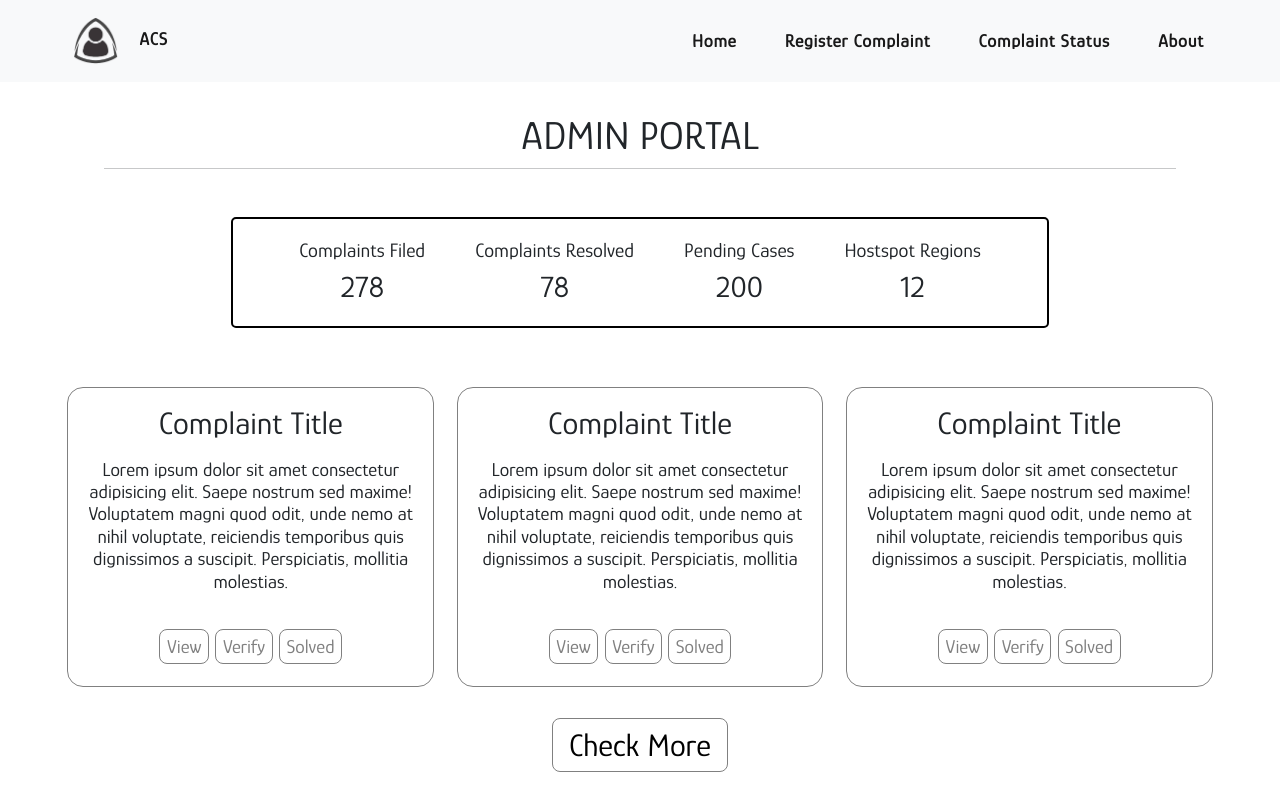
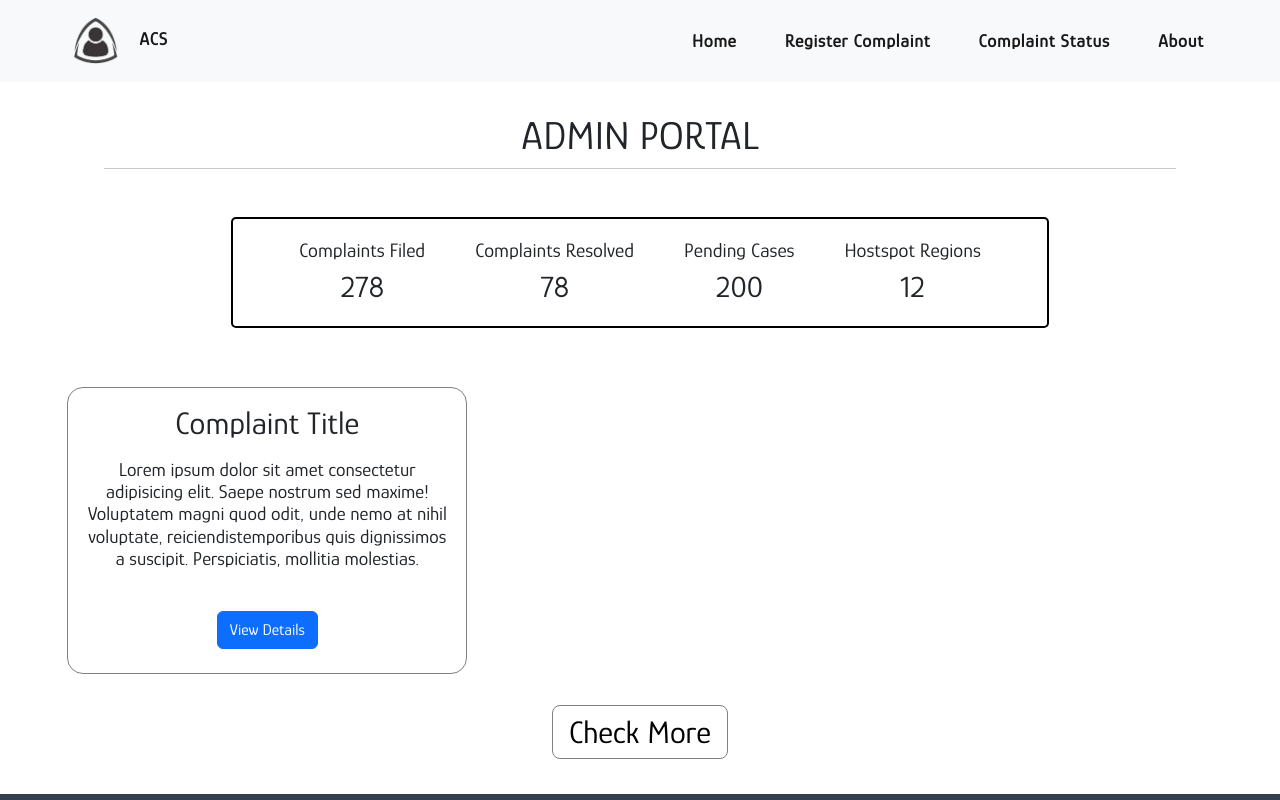
Before and after one commit to harshpatel63/ACS, a React (Create React App) app: page /admin in a window 1280 px wide. Shown: the top 800 px of the page. Built offline with nearby package versions, Linux system fonts and the light colour scheme.

Commit message:
admin portal updated

```diff
--- a/package.json
+++ b/package.json
@@ -7,6 +7,7 @@
         "@testing-library/react": "^13.3.0",
         "@testing-library/user-event": "^13.5.0",
         "@truffle/hdwallet-provider": "^2.0.0",
+        "chart.js": "^3.9.1",
         "crypto": "^1.0.1",
         "ganache-cli": "^6.12.2",
         "ipfs-car": "^0.8.1",
--- a/src/components/Admin/AdminPortal.css
+++ b/src/components/Admin/AdminPortal.css
@@ -1,11 +1,11 @@
-.section{
+.section {
     display: flex;
     align-items: center;
     justify-content: center;
     text-align: center;
 }
 
-.scorecard-outer-box{
+.scorecard-outer-box {
     width: 70%;
     margin: 3rem auto;
     padding: 1rem;
@@ -15,31 +15,31 @@
     justify-content: space-evenly;
 }
 
-.score-box{
+.score-box {
     display: inline;
     text-align: center;
 }
 
-.score-title{
+.score-title {
     font-size: 20px;
 }
 
-.score{
+.score {
     font-size: 30px;
 }
 
-.work{
+.work {
     display: block;
     padding: 1rem;
     padding-top: 2rem;
     padding-bottom: 2rem;
 }
 
-.work h1{
+.work h1 {
     font-size: 2.5rem;
 }
 
-.work h1 a{
+.work h1 a {
     color: black;
     font-size: 2rem;
     text-decoration: none;
@@ -48,43 +48,44 @@
     padding: 0.5rem 1rem;
 }
 
-.work h1 a:hover{
+.work h1 a:hover {
     box-shadow: inset 0rem 0rem 0.8rem cyan;
     color: gray;
 }
 
-.cards{
+.cards {
     display: grid;
     grid-template-columns: auto auto auto;
     margin-top: 1.3rem;
     margin-bottom: 1.3rem;
 }
 
-.work-card{
+.work-card {
     display: grid;
     padding: 1rem;
     margin: 0.7rem;
     border: 1px solid gray;
     border-radius: 1rem;
     justify-content: space-evenly;
+    max-width: 400px;
 }
 
-.work-card h1{
+.work-card h1 {
     margin-bottom: 1rem;
     font-size: 2rem;
 }
 
-.work-card p{
+.work-card p {
     font-size: 1.2rem;
     line-height: 1.4rem;
 }
 
-.card-buttons{
+.card-buttons {
     margin-top: 1rem;
     padding: 0.5rem;
 }
 
-.card-buttons a{
+.card-buttons a {
     color: gray;
     text-decoration: none;
     border: 1px solid gray;
@@ -94,43 +95,40 @@
     font-size: 1.2rem;
 }
 
-.card-buttons a:hover{
+.card-buttons a:hover {
     box-shadow: inset 0rem 0rem 0.5rem cyan;
 }
 
-
-@media only screen and (max-width: 700px){
-
-    .scorecard-outer-box{
+@media only screen and (max-width: 700px) {
+    .scorecard-outer-box {
         width: 50%;
         display: flex;
         flex-direction: column;
         justify-content: space-evenly;
     }
 
-    .score-box{
+    .score-box {
         margin: 0.5rem 0;
     }
 
-    .score-title{
+    .score-title {
         font-size: 20px;
     }
 
-    .score{
+    .score {
         font-size: 30px;
     }
 
-
-    .cards{
+    .cards {
         display: grid;
         grid-template-columns: auto;
     }
 
-    .work h1{
+    .work h1 {
         font-size: 2rem;
     }
 
-    .work-card h1{
+    .work-card h1 {
         font-size: 1.8rem;
     }
 }
--- a/src/components/Admin/AdminPortal.jsx
+++ b/src/components/Admin/AdminPortal.jsx
@@ -1,96 +1,82 @@
-import React from "react";
-import "./AdminPortal.css"
+import React, { useEffect } from "react";
+import "./AdminPortal.css";
 
 function AdminPortal() {
-    return <div className="section-full">
+    let complaintList = [
+        {
+            title: "Complaint Title",
+            description:
+                " Lorem ipsum dolor sit amet consectetur adipisicing elit. Saepe nostrum sed maxime! Voluptatem magni quod odit, unde nemo at nihil voluptate, reiciendistemporibus quis dignissimos a suscipit. Perspiciatis, mollitia molestias.",
+        },
+    ];
+    async function fetchComplaints() {
+        try {
+            let x = await window.complaintContract.methods
+                .getComplaintsList()
+                .call();
+            console.log(x);
+        } catch (e) {
+            alert(e.message + " Please Try again..");
+            return;
+        }
+
+        /* Map*/
+    }
+
+    useEffect(() => {
+        setTimeout(() => {
+            fetchComplaints();
+        }, 2000);
+    }, []);
+    return (
+        <div className="section-full">
             <div className="container-center section work" id="work">
                 <h1>ADMIN PORTAL</h1>
                 <hr />
                 <div className="scorecard-outer-box">
                     <span className="score-box">
-                    <div className='score-title'>Complaints Filed</div>
+                        <div className="score-title">Complaints Filed</div>
                         <div className="score">278</div>
                     </span>
                     <span className="score-box">
-                    <div className='score-title'>Complaints Resolved</div>
+                        <div className="score-title">Complaints Resolved</div>
                         <div className="score">78</div>
                     </span>
                     <span className="score-box">
-                    <div className='score-title'>Pending Cases</div>
+                        <div className="score-title">Pending Cases</div>
                         <div className="score">200</div>
                     </span>
                     <span className="score-box">
-                    <div className='score-title'>Hostspot Regions</div>
+                        <div className="score-title">Hostspot Regions</div>
                         <div className="score">12</div>
                     </span>
                 </div>
 
                 <div class="cards">
+                    {complaintList.map((each) => (
                         <div class="work-card">
-                        <h1>Complaint Title</h1>
-                        <p>
-                        Lorem ipsum dolor sit amet consectetur adipisicing elit. Saepe nostrum sed maxime! Voluptatem magni quod odit, unde nemo at nihil voluptate, reiciendis temporibus quis dignissimos a suscipit. Perspiciatis, mollitia molestias.
-                        </p>
+                            <h1>{each.title}</h1>
+                            <p>{each.description}</p>
                             <div class="card-buttons">
-                            <a
+                                <button
+                                    className="btn btn-primary"
                                     href=""
                                     target="_blank"
-                                >View</a>
-                                <a
-                                href=""
-                                target="_blank"
-                                >Verify</a>
-                                <a
-                                href=""
-                                target="_blank"
-                                >Solved</a>
+                                >
+                                    View Details
+                                </button>
                             </div>
                         </div>
-                    <div class="work-card">
-                        <h1>Complaint Title</h1>
-                        <p>
-                        Lorem ipsum dolor sit amet consectetur adipisicing elit. Saepe nostrum sed maxime! Voluptatem magni quod odit, unde nemo at nihil voluptate, reiciendis temporibus quis dignissimos a suscipit. Perspiciatis, mollitia molestias.
-                        </p>
-                        <div class="card-buttons">
-                            <a
-                                href=""
-                                target="_blank"
-                                >View</a>
-                                <a
-                                href=""
-                                target="_blank"
-                                >Verify</a>
-                                <a
-                                href=""
-                                target="_blank"
-                                >Solved</a>
+                    ))}
+                </div>
+                <h1>
+                    <a href="./work.html" target="_blank">
+                        Check More
+                    </a>
+                </h1>
             </div>
         </div>
-                    <div class="work-card">
-                        <h1>Complaint Title</h1>
-                        <p>
-                        Lorem ipsum dolor sit amet consectetur adipisicing elit. Saepe nostrum sed maxime! Voluptatem magni quod odit, unde nemo at nihil voluptate, reiciendis temporibus quis dignissimos a suscipit. Perspiciatis, mollitia molestias.
-                        </p>
-                        <div class="card-buttons">
-                            <a
-                                href=""
-                                target="_blank"
-                                >View</a>
-                                <a
-                                href=""
-                                target="_blank"
-                                >Verify</a>
-                                <a
-                                href=""
-                                target="_blank"
-                                >Solved</a>
-                        </div>
-                    </div>
-                </div>
-                <h1><a href="./work.html" target="_blank">Check More</a></h1>
-            </div>
-
-        </div>;
+    );
 }
 
 export default AdminPortal;
--- a/src/components/Complaints/Status.jsx
+++ b/src/components/Complaints/Status.jsx
@@ -8,8 +8,7 @@ const COMPLAINT_STATUS = {
 };
 
 function Status() {
-    let map = undefined,
-        marker;
+    let map = undefined;
     let category = [
         "Drugs",
         "Robbery",
@@ -47,7 +46,7 @@ function Status() {
 
             if (complaint.location !== "0,0") {
                 window.marker
-                    .setLatLng([parseInt(lat), parseInt(long)], {
+                    .setLatLng([parseFloat(lat), parseFloat(long)], {
                         title: "NITG",
                     })
                     .update();
@@ -76,9 +75,6 @@ function Status() {
             alert(e.message + " Please Try again..");
             return;
         }
-
-        /* Map*/
-        setTimeout(() => {}, 2000);
     }
 
     function SearchComplaint() {
```
Lines whose indentation alone changed are shown as unchanged.
